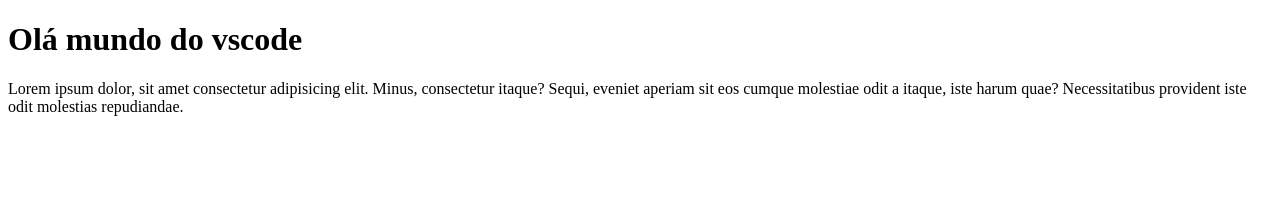
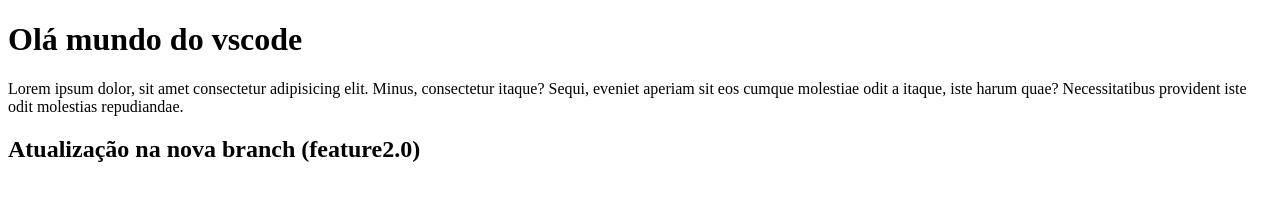
Before and after one commit to Paulo-Carvalho1901/teste.vscode, a plain HTML site: page index.html in a window 1280 px wide. Drawn offline with Linux system fonts and the light colour scheme.

Commit message:
atualização nova branch

```diff
--- a/index.html
+++ b/index.html
@@ -8,5 +8,7 @@
 <body>
     <h1>Olá mundo do vscode</h1>
     <p>Lorem ipsum dolor, sit amet consectetur adipisicing elit. Minus, consectetur itaque? Sequi, eveniet aperiam sit eos cumque molestiae odit a itaque, iste harum quae? Necessitatibus provident iste odit molestias repudiandae.</p>
+
+    <h2>Atualização na nova branch (feature2.0)</h2>
 </body>
 </html>
```
